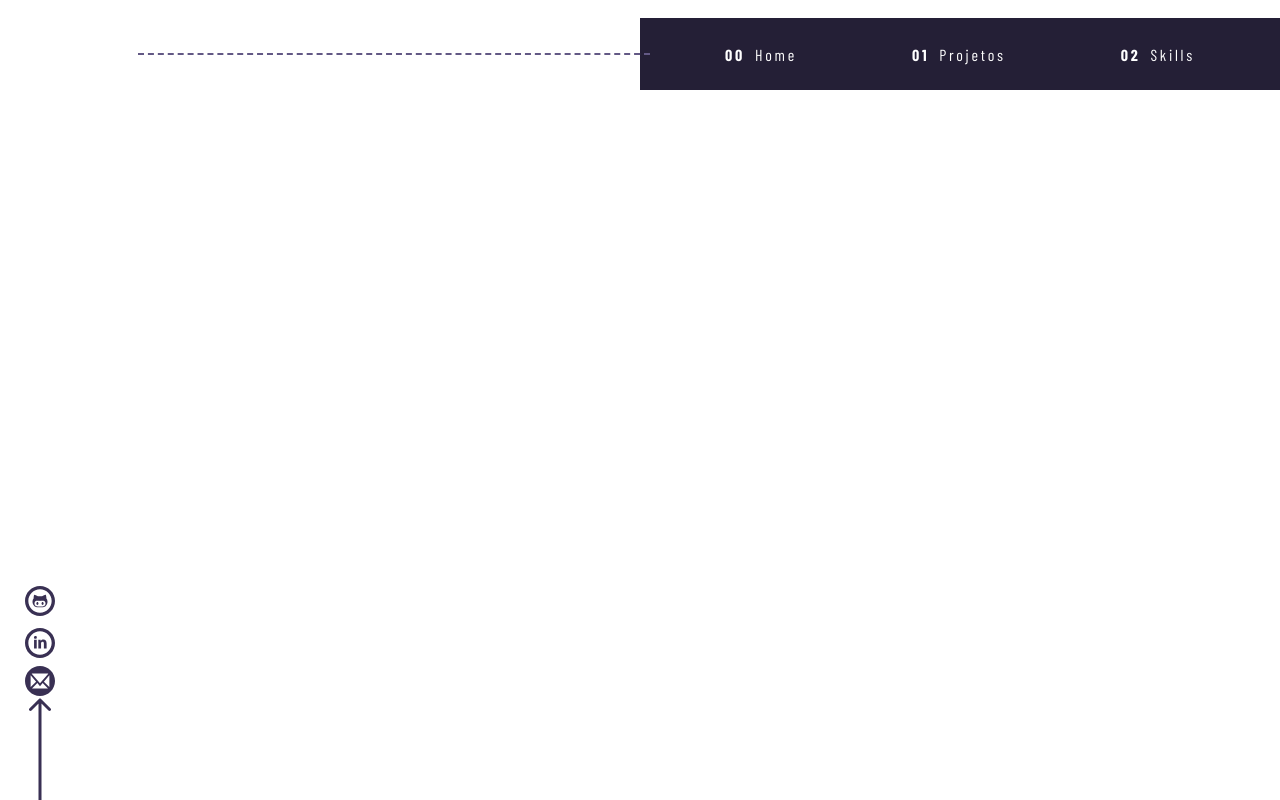
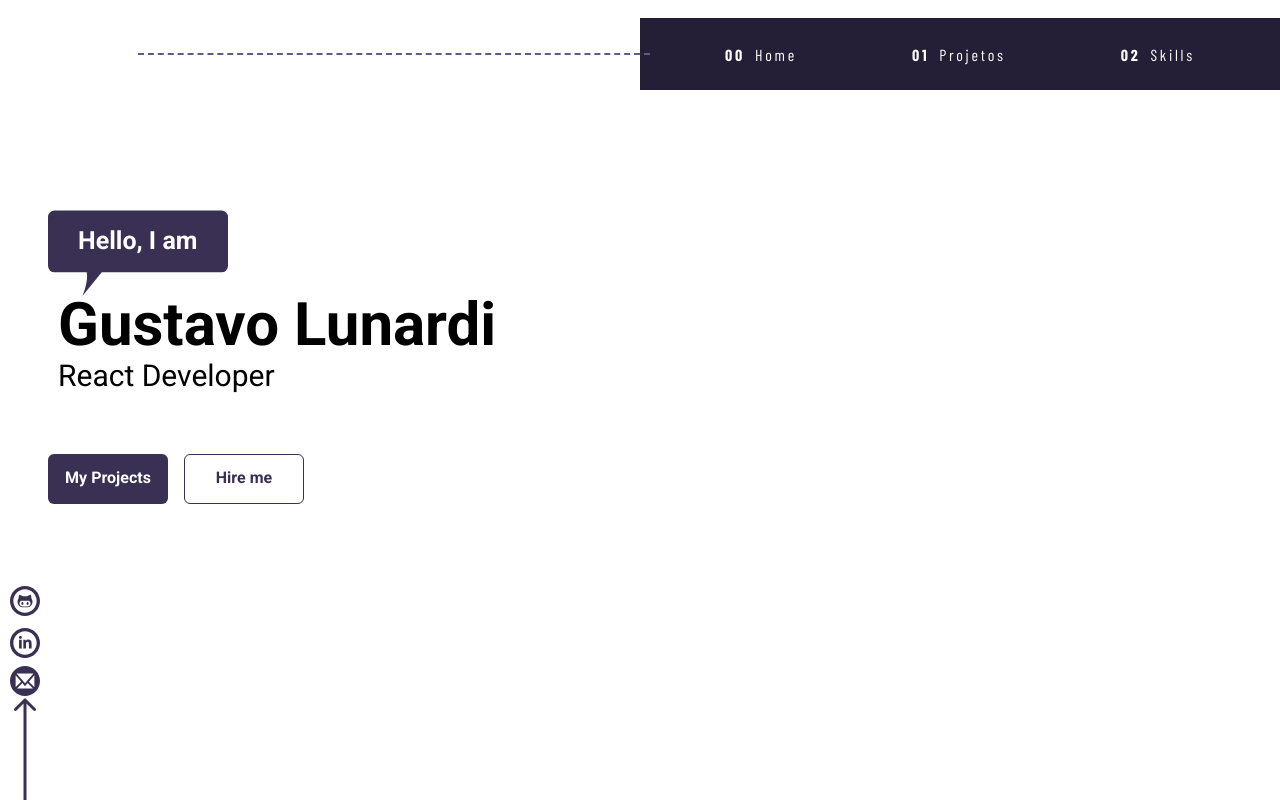
Before and after one commit to Gutinnho/MyPortfolio, a Next.js app: page / in a window 1280 px wide. Built offline with nearby package versions, Linux system fonts and the light colour scheme; a web font is replaced by a local one.

Commit message:
Adding page intro

```diff
--- a/pages/index.tsx
+++ b/pages/index.tsx
@@ -1,15 +1,21 @@
+import Introduction from '@/components/Introduction';
 import Header from '@/components/Header';
 import SocialLinks from '@/components/SocialLinks';
 
-
 export default function Home() {
 	return (
-		<>
+		<div>
+			<style jsx>{`
+				div {
+					display: flex;
+					align-items: center;
+				}
+			`}</style>
 			<Header />
-
 			<main>
 				<SocialLinks />
+				<Introduction />
 			</main>
-		</>
+		</div>
 	);
 }
--- /dev/null
+++ b/src/components/Button/Button.module.scss
@@ -0,0 +1,41 @@
+@import '@/styles/variables';
+
+.button {
+  width: 12rem;
+  height: 5rem;
+
+  border-radius: 6px;
+
+  font-size: 1.6rem;
+  font-weight: 600;
+
+  &_content {
+    color: white;
+
+    border: none;
+
+    background-color: $secondary-color;
+    transition: all 0.3s;
+    &:hover {
+      backdrop-filter: brightness(50%);
+      color: white;
+      cursor: pointer;
+
+      background-color: $dark-secondary-color;
+    }
+  }
+
+  &_outlined {
+    color: $secondary-color;
+    border: 1px solid $secondary-color;
+    background-color: transparent;
+    transition: all 0.3s;
+
+    &:hover {
+      color: white;
+      background-color: $dark-secondary-color;
+      border-color: $dark-secondary-color;
+      cursor: pointer;
+    }
+  }
+}
--- /dev/null
+++ b/src/components/Button/index.tsx
@@ -0,0 +1,22 @@
+import classNames from 'classnames';
+import styles from './Button.module.scss';
+
+interface ButtonProps {
+	label: string;
+	variant: 'content' | 'outlined';
+}
+
+function Button({ label, variant }: ButtonProps) {
+	return (
+		<button
+			className={classNames({
+				[styles.button]: true,
+				[styles.button_content]: variant === 'content',
+				[styles.button_outlined]: variant === 'outlined',
+			})}>
+			{label}
+		</button>
+	);
+}
+
+export default Button;
--- /dev/null
+++ b/src/components/Introduction/Introduction.module.scss
@@ -0,0 +1,59 @@
+@import '@/styles/variables';
+
+.introduction {
+  display: flex;
+  justify-content: center;
+  flex-direction: column;
+
+  gap: 6rem;
+  padding-left: 4.8rem;
+  margin-top: 20rem;
+
+  &_balloon {
+    display: flex;
+
+    position: relative;
+    bottom: -1rem;
+
+    &__cloud {
+      position: relative;
+      z-index: -1;
+
+      width: 18rem;
+      height: 9rem;
+
+      path,
+      rect {
+        fill: $secondary-color;
+      }
+    }
+    &__p {
+      position: relative;
+      left: -15rem;
+      top: 1.7rem;
+
+      color: white;
+      font-size: 2.5rem;
+      font-weight: 700;
+    }
+  }
+
+  &_info {
+    position: relative;
+    left: 1rem;
+    &__name {
+      font-size: 6rem;
+      font-weight: 600;
+    }
+
+    &__occupation {
+      font-size: 3rem;
+      font-weight: 400;
+    }
+  }
+
+  &_buttons {
+    display: flex;
+    gap: 1.6rem;
+  }
+}
--- /dev/null
+++ b/src/components/Introduction/index.tsx
@@ -0,0 +1,50 @@
+import classNames from 'classnames';
+import styles from './Introduction.module.scss';
+import Button from '../Button';
+import { Roboto } from '@next/font/google';
+
+const font = Roboto({
+	weight: ['400', '500', '700'],
+	subsets: ['latin'],
+});
+
+function Introduction() {
+	return (
+		<div className={classNames([styles.introduction], [font.className])}>
+			<div>
+				<div className={styles.introduction_balloon}>
+					<svg
+						className={styles.introduction_balloon__cloud}
+						width='166'
+						height='82'
+						viewBox='0 0 166 82'
+						fill='none'
+						xmlns='http://www.w3.org/2000/svg'>
+						<path
+							d='M31.535 78.9504L31.7425 78.6959C35.0936 71.0659 46.3871 38.8569 9.91658 44.2494C9.41294 44.3296 20.2969 42.4676 67.8617 34.3789L31.7425 78.6959C30.9196 80.5693 30.5756 80.961 31.535 78.9504Z'
+							fill='#EEEEEE'
+						/>
+						<rect width='166' height='57' rx='6' fill='#EEEEEE' />
+					</svg>
+
+					<p className={styles.introduction_balloon__p}>Hello, I am</p>
+				</div>
+
+				<div className={styles.introduction_info}>
+					<p className={styles.introduction_info__name}>Gustavo Lunardi</p>
+
+					<p className={styles.introduction_info__occupation}>
+						React Developer
+					</p>
+				</div>
+			</div>
+
+			<div className={styles.introduction_buttons}>
+				<Button variant='content' label={'My Projects'} />
+				<Button variant='outlined' label={'Hire me'} />
+			</div>
+		</div>
+	);
+}
+
+export default Introduction;
--- a/src/components/SocialLinks/SocialLink.module.scss
+++ b/src/components/SocialLinks/SocialLink.module.scss
@@ -6,8 +6,8 @@
   flex-direction: column;
 
   position: fixed;
-  bottom: 0;
-  left: 2rem;
+  bottom: 0rem;
+  left: 0.5rem;
 
   width: 4rem;
 
```
